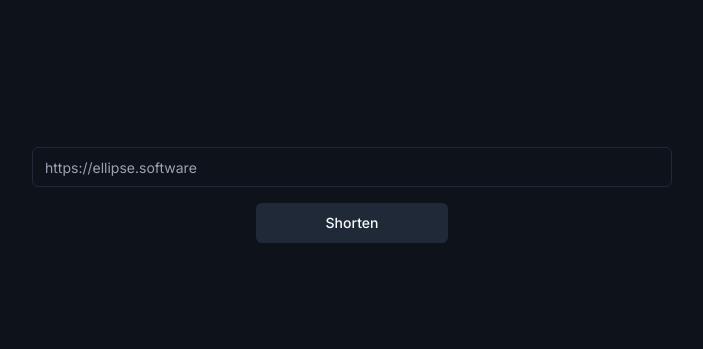
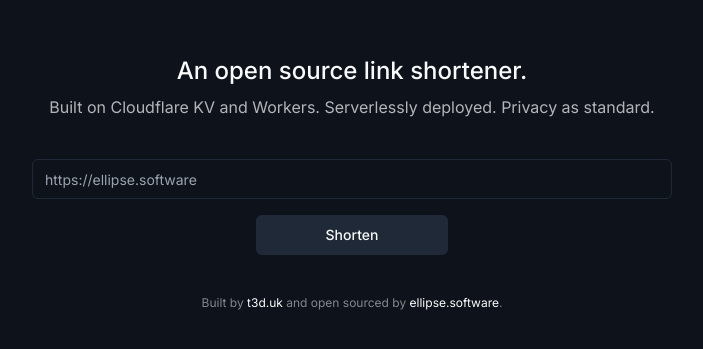
Before and after one commit to ellipse-software/url-shortener, a Next.js app: page / in a window 1280 px wide. Shown: the part 205-554 px from the top of the page, without its empty margins (288-991 px from the left). Built offline with nearby package versions, Linux system fonts and the light colour scheme.

Commit message:
feat: ✨ add footer and header

```diff
--- a/src/app/layout.tsx
+++ b/src/app/layout.tsx
@@ -2,6 +2,8 @@
 import { Inter } from "next/font/google";
 import "./globals.css";
 import { Toaster } from "@/components/ui/sonner";
+import { Footer } from "@/components/footer";
+import { Header } from "@/components/header";
 
 const inter = Inter({ subsets: ["latin"] });
 
@@ -19,12 +21,14 @@
     <html lang="en">
       <body
         className={
-          "flex flex-col items-center justify-center h-screen text-foreground" +
+          "flex flex-col cursor-default selection:bg-[#2266EF]/70 selection:text-foreground/70 items-center space-y-6 justify-center h-screen text-foreground" +
           " " +
           inter.className
         }
       >
+        <Header />
         {children}
+        <Footer />
         <Toaster richColors position="top-center" />
       </body>
     </html>
--- a/src/app/page.tsx
+++ b/src/app/page.tsx
@@ -1,8 +1,9 @@
 import { CreateForm } from "@/components/createForm";
+import Link from "next/link";
 
 export default async function Create() {
   return (
-    <div className="max-w-2xl p-4 w-full">
+    <div className="max-w-2xl p-4 w-full flex flex-col space-y-4">
       <CreateForm />
     </div>
   );
--- a/src/components/createForm.tsx
+++ b/src/components/createForm.tsx
@@ -17,10 +17,17 @@
 import { Input } from "@/components/ui/input";
 import { formSchema } from "@/schema/createSchema";
 import { toast } from "sonner";
-import { useState } from "react";
+import { useEffect, useState } from "react";
 
 export function CreateForm() {
   const [loading, setLoading] = useState(false);
+  const [nav, setNav] = useState<Navigator | null>(null);
+
+  useEffect(() => {
+    if (window.navigator) {
+      setNav(window.navigator);
+    }
+  }, []);
 
   const form = useForm<z.infer<typeof formSchema>>({
     resolver: zodResolver(formSchema),
@@ -48,8 +55,8 @@
 
       const timeTaken = new Date().getTime() - timeA.getTime();
 
-      navigator.clipboard.writeText(fullLink);
-      form.reset();
+      if (nav) nav.clipboard.writeText(fullLink);
+      form.setValue("link", fullLink);
 
       toast.success(`Link copied to clipboard in ${timeTaken}ms`, {});
     } catch (error) {
--- /dev/null
+++ b/src/components/footer.tsx
@@ -0,0 +1,27 @@
+import Link from "next/link";
+
+export function Footer() {
+  return (
+    <div className="flex flex-row items-center justify-center space-x-2">
+      <p className="text-xs text-foreground/50">
+        Built by{" "}
+        <Link
+          target="_blank"
+          className="text-foreground hover:underline underline-offset-2"
+          href="https://t3d.uk"
+        >
+          t3d.uk
+        </Link>{" "}
+        and open sourced by{" "}
+        <Link
+          target="_blank"
+          className="text-foreground hover:underline underline-offset-2"
+          href="https://ellipse.software"
+        >
+          ellipse.software
+        </Link>
+        .
+      </p>
+    </div>
+  );
+}
--- /dev/null
+++ b/src/components/header.tsx
@@ -0,0 +1,13 @@
+export function Header() {
+  return (
+    <div className="flex flex-col max-w-2xl text-center items-center justify-center space-y-2">
+      <h1 className="text-foreground font-medium text-2xl">
+        An open source link shortener.
+      </h1>
+      <h1 className="text-foreground/70">
+        Built on Cloudflare KV and Workers. Serverlessly deployed. Privacy as
+        standard.
+      </h1>
+    </div>
+  );
+}
```
Also changed, not shown: package.json (+4 -4 lines), 1 other file (tests, documents, lock files or other folders).
